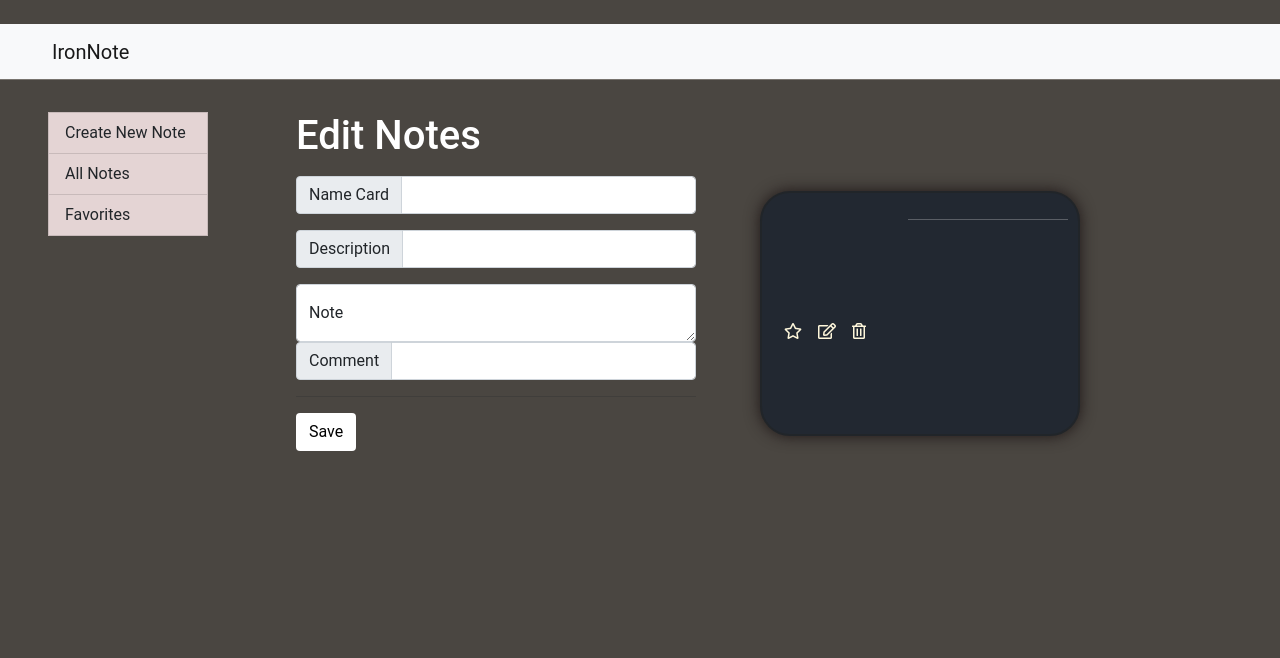
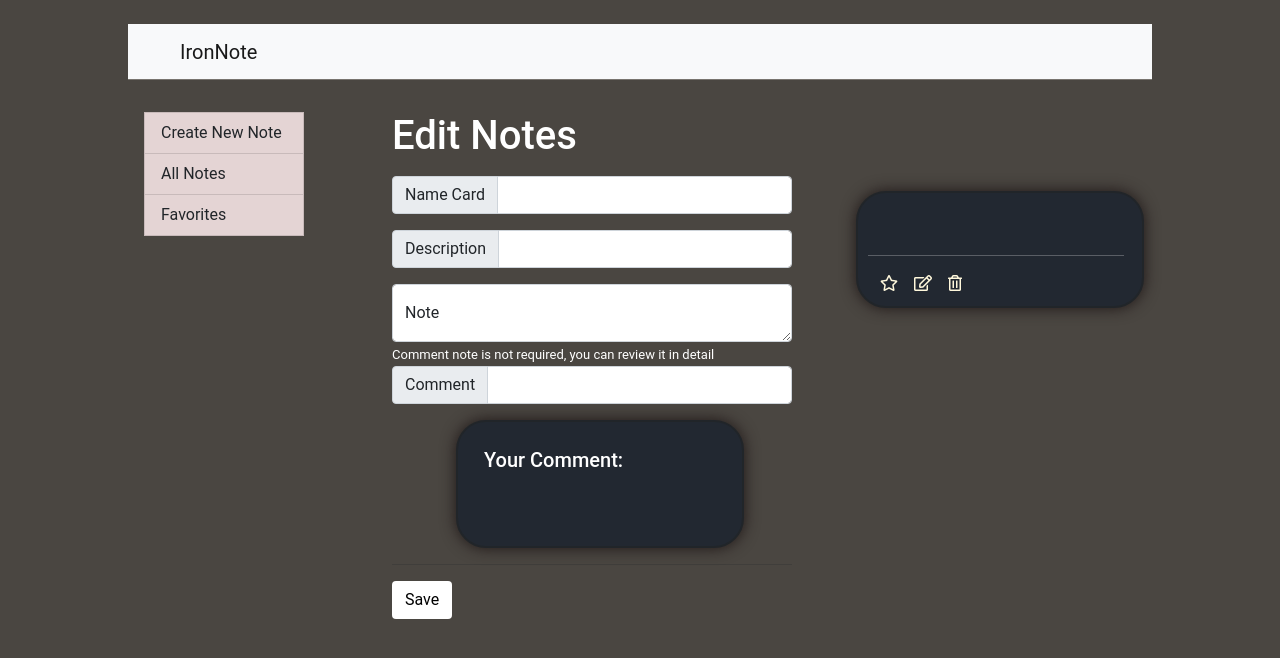
Before and after one commit to CoderVinicius/iron-notes, a React (Create React App) app: page /edit/1 in a window 1280 px wide. Shown: the top 658 px of the page. Built offline with nearby package versions, Linux system fonts and the light colour scheme; no server answers.

Commit message:
GianLucas - Interface

```diff
--- a/src/components/AllCards.js
+++ b/src/components/AllCards.js
@@ -41,9 +41,10 @@ class AllCard extends React.Component {
       this.state.filtered.map((el) => console.log(el));
     }
 
-    return (
+    return (<div>
+      <Search filterNotes={this.filterNotes}/>
       <div className="d-flex flex-wrap">
-        <Search filterNotes={this.filterNotes}/>
+
         {this.state.filtered.map((card) => {
           return (
             <GlobalCards
@@ -56,6 +57,7 @@ class AllCard extends React.Component {
           );
         })}
       </div>
+      </div>
     );
   }
 }
--- a/src/components/App.css
+++ b/src/components/App.css
@@ -3,6 +3,8 @@
 body {
     background-color: #4a4641;
     font-family: 'Google Sans',Roboto,Arial,sans-serif;
+    max-width: 80%;
+  margin: auto;
 }
 
 
@@ -73,12 +75,13 @@ body {
     padding: 10px;
     border-radius: 30px;
     margin: 15px;
+    margin-left: 4em;
     box-shadow: 0 0 0.9em rgb(30, 22, 22);
 }
 
 .cardsHr{
     color:white;
-    width: 10rem;
+    width: 16rem;
 }
 
 .card-body{
@@ -115,20 +118,20 @@ body {
 }
 
 
-.cardEdit{
-  margin-left: 4em;
-}
-
-
 .listSidebar{
-  margin-left: 3em;
+  margin-left: 1em;
 }
 
 
 .searchInput{
   width: 20em;
   margin-top: 1em;
-  margin-left: 1.5em;
+  margin-left: 4em;
   margin-bottom: 1em;
   background-color: rgb(228, 212, 212);
 }
+
+.editComment{
+  color: #fff;
+  font-size: small;
+}
--- a/src/components/CardDetails.js
+++ b/src/components/CardDetails.js
@@ -26,7 +26,7 @@ class CardDetails extends React.Component {
 
   render() {
     return (
-      <div id={this.state._id}>
+      <div className="d-flex flex-wrap" id={this.state._id}>
         <div to="/details">
           <div
             className="card cardsBorder"
@@ -42,9 +42,7 @@ class CardDetails extends React.Component {
               <p className="card-text" style={{ color: "white" }}>
                 {this.state.myNote}
               </p>
-              <p className="card-text" style={{ color: "white" }}>
-                {this.state.comment}
-              </p>
+
             </div>
             <hr className="cardsHr" />
             <div className="container">
@@ -61,6 +59,21 @@ class CardDetails extends React.Component {
             </div>
           </div>
         </div>
+        <div
+            className="card cardsBorder"
+            style={{ width: "18rem", height: "8rem", backgroundColor: "#222831" }}
+          >
+             <div className="card-body">
+            <h5 className="card-title" style={{ color: "white" }}>
+                Your Comment:
+              </h5>
+            <p className="card-text" style={{ color: "white" }}>
+          {this.state.comment}
+        </p>
+        </div>
+
+        </div>
+
       </div>
     );
   }
--- a/src/components/EditNote.js
+++ b/src/components/EditNote.js
@@ -49,7 +49,8 @@ class EditNote extends React.Component {
     return (
       <div className="editNote">
         <h1 className="editTitle mb-3">Edit Notes</h1>
-        <div className="d-flex">
+        <div className="d-flex align-items-start">
+
           <form onSubmit={this.handleSubmit}>
             <InputGlobal
               label="Name Card"
@@ -78,25 +79,46 @@ class EditNote extends React.Component {
               ></textarea>
               <label for="floatingTextarea">Note</label>
             </div>
-
-            <InputGlobal
+            <div>
+  <div>
+            <span className="editComment">Comment note is not required, you can review it in detail</span>
+          <InputGlobal
               label="Comment"
               value={this.state.comment}
               name="comment"
               onChange={this.handleChange}
-              required
             />
+            </div>
+            <div
+            className="card cardsBorder"
+            style={{ width: "18rem", height: "8rem", backgroundColor: "#222831" }}
+          >
+             <div className="card-body">
+            <h5 className="card-title" style={{ color: "white" }}>
+                Your Comment:
+              </h5>
+            <p className="card-text" style={{ color: "white" }}>
+          {this.state.comment}
+        </p>
+        </div>
+
+        </div>
+        </div>
+
             <hr />
             <div className="form-group">
             <button type="submit" className="btn btn-primary">
               Save
             </button>
           </div>
+
+
+
           </form>
 
           <div
-            className="cardEdit cardsBorder"
-            style={{ width: "20rem", backgroundColor: "#222831" }}
+            className="cardsBorder d-flex align-items-end"
+            style={{ width: "18rem", backgroundColor: "#222831" }}
           >
             <div className="card-body">
               <h5 className="card-title" style={{ color: "white" }}>
@@ -109,8 +131,9 @@ class EditNote extends React.Component {
                 {this.state.myNote}
               </p>
             </div>
+            <div className="buttoNote">
             <hr className="cardsHr" />
-            <div className="container">
+            <div className=" container">
               <a className="card-link">
                 <i className="far fa-star" style={{ color: "cornsilk" }}></i>
               </a>
@@ -125,6 +148,8 @@ class EditNote extends React.Component {
                 ></i>
               </a>
             </div>
+            </div>
+
           </div>
 
 
--- a/src/components/NewNote.js
+++ b/src/components/NewNote.js
@@ -34,9 +34,8 @@ class NewNote extends Component {
 
   render() {
     return (
-      <div>
-        <h1>Create Note</h1>
-        <hr />
+      <div className="editNote">
+        <h1 className="editTitle mb-3">Create Note</h1>
         <form onSubmit={this.handleSubmit}>
           <InputGlobal
             label="Name Card"
@@ -54,30 +53,35 @@ class NewNote extends Component {
             value={this.state.Description}
             required
           />
-          <InputGlobal
-            label="YourNote"
-            type="text"
+           <div className="form-floating">
+              <textarea
+                value={this.state.myNote}
                 name="myNote"
                 onChange={this.handleChange}
-            value={this.state.MyNote}
+                className="textWrap form-control"
+                placeholder="Write your note here"
                 required
-          />
+              ></textarea>
+              <label for="floatingTextarea">Note</label>
+            </div>
+            <span className="editComment">Comment note is not required, you can review it in detail</span>
           <InputGlobal
-            label="Comments"
-            type="text"
+              label="Comment"
+              value={this.state.comment}
               name="comment"
               onChange={this.handleChange}
-            value={this.state.comment}
-            required
             />
+
 
           <hr />
 
-          <div className="form-group">
+          <div className="saveButton form-group">
             <button type="submit" className="btn btn-primary">
               Save
             </button>
           </div>
+
+
         </form>
       </div>
     );
--- a/src/components/Search.js
+++ b/src/components/Search.js
@@ -22,6 +22,7 @@ class Search extends React.Component {
       <div>
         <input
           type="text"
+          maxLength="30"
           className="searchInput form-control me-5"
           onChange={this.handleSearch}
           placeholder="search..."
```
Lines whose indentation alone changed are shown as unchanged.
